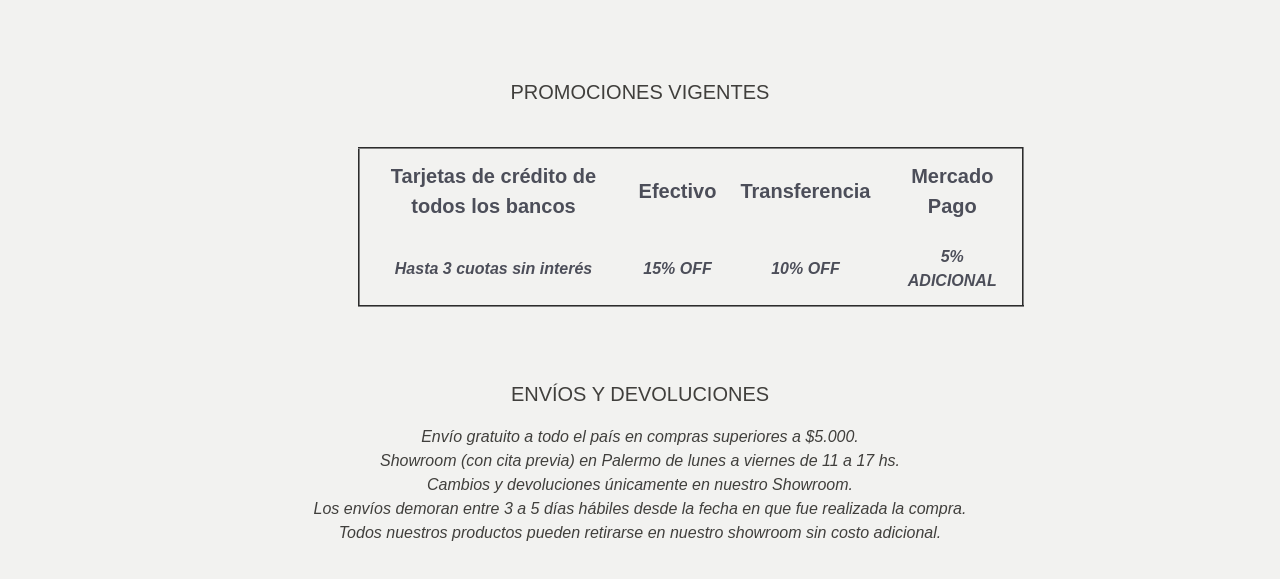
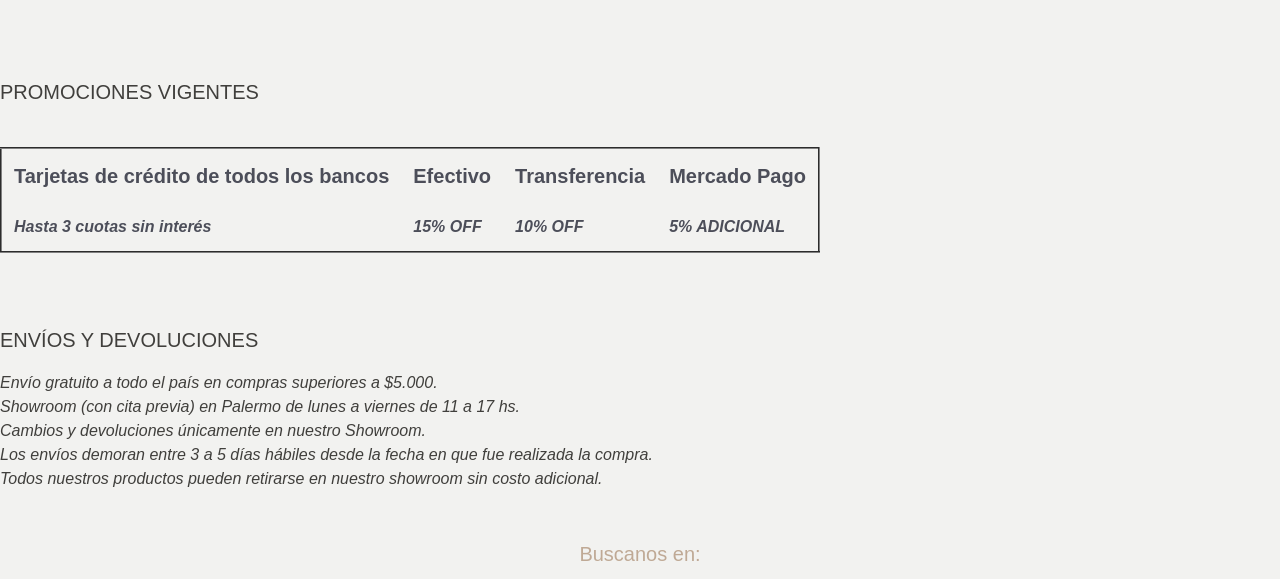
Before and after one commit to stefaniagg/catalana, a website: page index.html in a window 1280 px wide. Shown: the part 1218-1797 px from the top of the page. Drawn offline with nearby package versions, Linux system fonts and the light colour scheme; a web font is replaced by a local one.

Commit message:
mas cambios en tabla

```diff
--- a/index.html
+++ b/index.html
@@ -62,7 +62,7 @@
               <li><a href="./pages/productos.html#fotosgorros">Gorros</a></li>
             </ul>
           </li>
-          <li> <a href="./index.html#enviosymediosdepago"> ENVÍOS Y MEDIOS DE PAGO </a> </li>
+          <li> <a href="./index.html#enviosymediosdepago"> ENVÍOS Y PROMOCIONES </a> </li>
           <li> <a href="./pages/contacto.html"> CONTACTO </a> </li>
         </ul>
       </div>
@@ -116,7 +116,7 @@
       <div class="bloque__section">
         <p class="bloque__section--titulo"> PROMOCIONES VIGENTES </p>
         <br>
-        <table border="2px" cellspacing='4px' cellpadding='12px' class="tabla">
+        <table class="tabla" border="2px" cellspacing='4px' cellpadding='12px'>
           <tr class="tabla__columnas">
               <th> Tarjetas de crédito de todos los bancos </th>
               <th> Efectivo </th>
@@ -132,9 +132,9 @@
         </table>
       </div>
     </section>
-      <br>
-      <br>
-      <br>
+    <br>
+    <br>
+    <br>
     <section class="section1" id="enviosymediosdepago">
       <div class="bloque__section">
         <p class="bloque__section--titulo"> ENVÍOS Y DEVOLUCIONES </p>
--- a/scss/style.scss
+++ b/scss/style.scss
@@ -102,18 +102,11 @@ ul {
     height: 20%;
     margin-top: 2%;
 }
-
-.section1{
-    align-items: center;
-    text-align: center;
-}
 .tabla{
     color: #4C4E59;
     font-family: 'Darker Grotesque', sans-serif;
     background-color: transparent;
     font-weight: bold;
-    margin-left: 28%;
-    margin-right: 20%;
 }
 .tabla__columnas{
     font-size: 20px;
@@ -121,7 +114,6 @@ ul {
 }
 .tabla__filas{
     font-style: italic;
-    text-align: center;
 }
 .bloque__section p:hover {
     transform: skewx(15deg);
@@ -132,7 +124,6 @@ ul {
     font-family: 'Darker Grotesque', sans-serif;
     list-style-type: none;
     font-size: 20px;
-    align-items: center;
 }
 .bloque__section--subtitulo{
     color: #403F3C;
```
Also changed, not shown: style/style.css.
